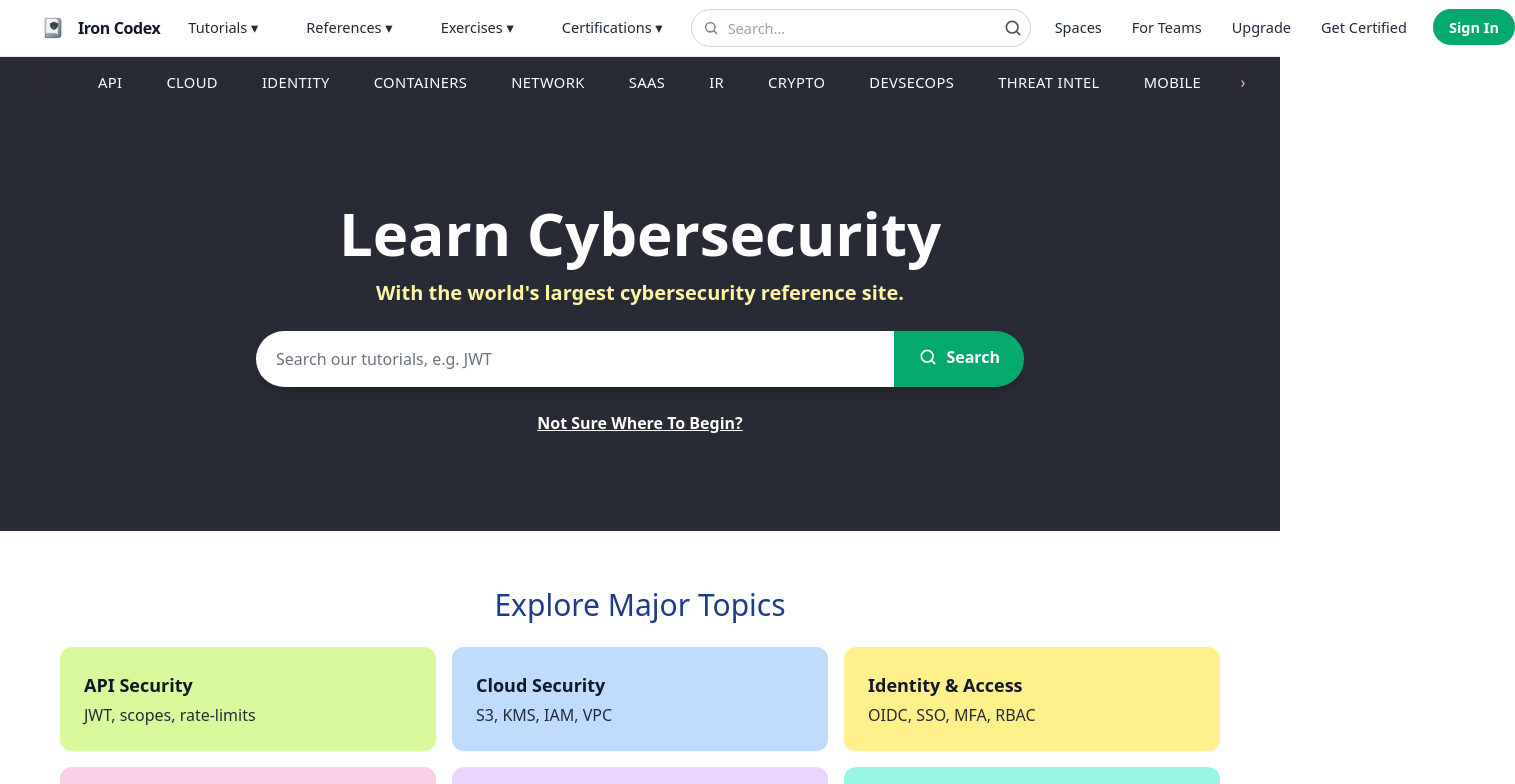
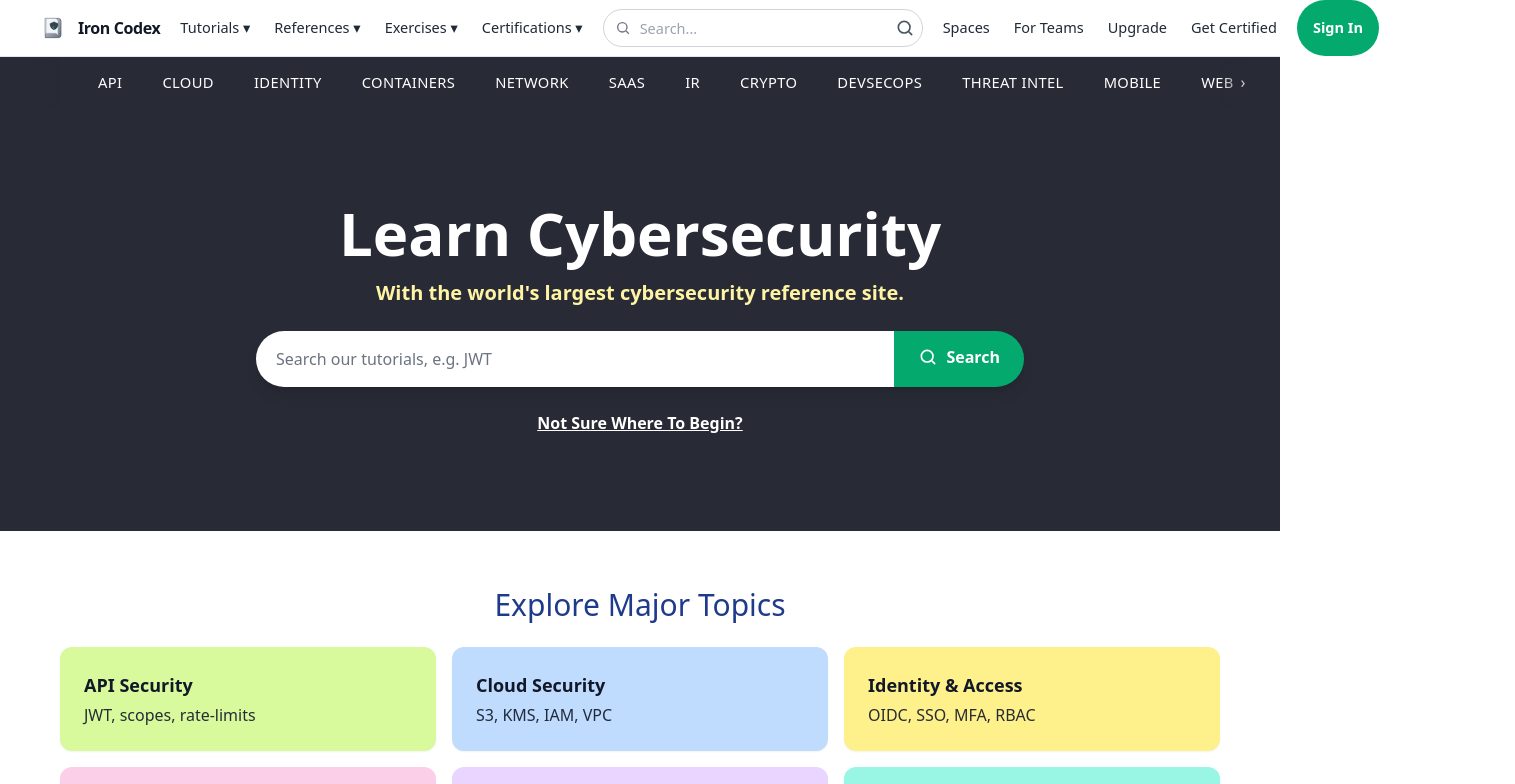
Before and after one commit to cp262808/Projects, a Next.js app in the folder iron-codex-w3-w3schools-next/: page / in a window 1280 px wide. Shown: the top 784 px of the page, 1515 px wide, since content can reach past the window. Built offline with nearby package versions, Linux system fonts and the light colour scheme.

Commit message:
Update NavBar.tsx

```diff
--- a/iron-codex-w3-w3schools-next/components/NavBar.tsx
+++ b/iron-codex-w3-w3schools-next/components/NavBar.tsx
@@ -34,7 +34,7 @@
     };
   }, []);
 
-  // Click-to-page (slightly smaller step)
+  // Click-to-page (kept modest)
   const pageScroll = (dir: "left" | "right") => {
     const el = scrollerRef.current;
     if (!el) return;
@@ -52,7 +52,7 @@
     holdDirRef.current = dir;
     const tick = () => {
       if (holdDirRef.current === null) return;
-      const speed = Math.max(3, Math.floor(el.clientWidth * 0.006)); // slower px/frame
+      const speed = Math.max(3, Math.floor(el.clientWidth * 0.006)); // px/frame
       el.scrollLeft += (holdDirRef.current === "left" ? -speed : speed);
       updateArrows();
       rafRef.current = requestAnimationFrame(tick);
@@ -71,30 +71,32 @@
 
   return (
     <header className="sticky top-0 z-50">
-      {/* Top white nav — tightened spacing */}
+      {/* Top white nav — items line up next to each other */}
       <div className="bg-white border-b">
-        <nav className="mx-auto max-w-[1240px] px-5 h-[56px] flex items-center gap-4 justify-between">
+        <nav className="mx-auto max-w-[1240px] px-5 h-[56px] flex items-stretch gap-0">
           {/* Brand */}
-          <Link href="/" className="flex items-center gap-2.5 shrink-0 whitespace-nowrap">
+          <Link href="/" className="flex items-center gap-2.5 shrink-0 whitespace-nowrap pr-2">
             <img src="/logo-ironcodex.svg" width="28" height="28" alt="Iron Codex" />
             <span className="font-extrabold tracking-tight text-gray-900">Iron Codex</span>
           </Link>
 
-          {/* Primary menu */}
-          <ul className="hidden lg:flex items-center gap-4 xl:gap-6 text-[14.5px] font-medium text-gray-800 whitespace-nowrap">
+          {/* Primary menu (no gaps; each link fills bar height) */}
+          <ul className="hidden lg:flex items-stretch gap-0 text-[14.5px] font-medium text-gray-800 whitespace-nowrap">
             {['Tutorials','References','Exercises','Certifications'].map((label)=> (
-              <li key={label}>
-                <button className="topnav-link">{label} ▾</button>
+              <li key={label} className="h-full">
+                <button className="topnav-link h-full">{label} ▾</button>
               </li>
             ))}
           </ul>
 
-          {/* Search + utils */}
-          <div className="flex items-center gap-2 md:gap-3 ml-auto">
-            <form action="/search" className="hidden md:flex items-center">
+          {/* Spacer to push search + utils to the right, but keep single row */}
+          <div className="flex-1 min-w-[8px]" />
+
+          {/* Search */}
+          <form action="/search" className="hidden md:flex items-stretch h-full">
             <label className="sr-only" htmlFor="header-search">Search</label>
-              <div className="relative">
-                <input id="header-search" name="q" type="search" placeholder="Search..." className="rounded-full border border-gray-300 bg-white pl-9 pr-10 w-[240px] md:w-[300px] lg:w-[340px] py-2 leading-5 text-[14.5px]" />
+            <div className="relative my-auto">
+              <input id="header-search" name="q" type="search" placeholder="Search..." className="rounded-full border border-gray-300 bg-white pl-9 pr-10 w-[240px] md:w-[300px] lg:w-[320px] py-2 leading-5 text-[14.5px]" />
               <svg aria-hidden className="w-4 h-4 absolute left-3 top-1/2 -translate-y-1/2 text-gray-500" viewBox="0 0 24 24" fill="none">
                 <circle cx="11" cy="11" r="7" stroke="currentColor" strokeWidth="2"/>
                 <path d="M20 20L17 17" stroke="currentColor" strokeWidth="2" strokeLinecap="round"/>
@@ -108,17 +110,20 @@
             </div>
           </form>
 
-            <ul className="hidden xl:flex items-center gap-1.5 text-[14.5px] font-medium text-gray-800 whitespace-nowrap">
-              <li><Link href="/spaces" className="topnav-link">Spaces</Link></li>
-              <li><Link href="/teams" className="topnav-link">For Teams</Link></li>
-              <li><Link href="/upgrade" className="topnav-link">Upgrade</Link></li>
-              <li><Link href="/certified" className="topnav-link">Get Certified</Link></li>
-              <li><Link href="/signin" className="ml-2 px-4 py-2 rounded-full bg-[#04AA6D] text-white font-semibold hover:brightness-95">Sign In</Link></li>
+          {/* Utility links (no gaps; same height as bar) */}
+          <ul className="hidden xl:flex items-stretch gap-0 text-[14.5px] font-medium text-gray-800 whitespace-nowrap pl-2">
+            {['Spaces','For Teams','Upgrade','Get Certified'].map((label)=> (
+              <li key={label} className="h-full">
+                <Link href={`/${label.toLowerCase().replace(/\s+/g,'-')}`} className="topnav-link h-full">{label}</Link>
+              </li>
+            ))}
+            <li className="h-full">
+              <Link href="/signin" className="px-4 inline-flex items-center h-full rounded-full bg-[#04AA6D] text-white font-semibold hover:brightness-95 ml-2">Sign In</Link>
+            </li>
           </ul>
-          </div>
 
           {/* Mobile burger */}
-          <button className="md:hidden ml-2 p-2" aria-expanded={open} aria-controls="navmenu" onClick={()=>setOpen(v=>!v)} aria-label="Toggle menu">
+          <button className="md:hidden ml-2 p-2 my-auto" aria-expanded={open} aria-controls="navmenu" onClick={()=>setOpen(v=>!v)} aria-label="Toggle menu">
             <div className="w-6 h-[2px] bg-black mb-1"></div>
             <div className="w-6 h-[2px] bg-black mb-1"></div>
             <div className="w-6 h-[2px] bg-black"></div>
@@ -126,7 +131,7 @@
         </nav>
       </div>
 
-      {/* Topics strip — smaller type/spacing, inset chevrons, slower hold scroll */}
+      {/* Topics strip — inset chevrons, hover-only chip shadows */}
       <div className="relative text-white" style={{backgroundColor:"#282A35"}}>
         <div className="relative mx-auto max-w-[1240px] px-5">
           {/* Arrows */}
@@ -161,10 +166,10 @@
           <div className="edge-fade edge-left" aria-hidden="true"></div>
           <div className="edge-fade edge-right" aria-hidden="true"></div>
 
-          {/* Topics chips (hover-only shadow) */}
+          {/* Topics chips */}
           <div
             ref={scrollerRef}
-            className="h-[50px] flex items-center gap-6 md:gap-6.5 overflow-x-auto uppercase text-[0.92rem] tracking-wide whitespace-nowrap topics-scroll ps-12 pe-12"
+            className="h-[50px] flex items-center gap-5 overflow-x-auto uppercase text-[0.92rem] tracking-wide whitespace-nowrap topics-scroll ps-12 pe-12"
           >
             {topics.map((t)=> (
               <Link
@@ -181,9 +186,11 @@
 
       {/* Scoped CSS */}
       <style jsx global>{`
-        .topnav-link{ display:inline-flex; align-items:center; padding: 9px 12px; border-radius: 6px; }
+        /* Top nav link: fill bar height so items line up edge-to-edge */
+        .topnav-link{ display:inline-flex; align-items:center; padding: 0 12px; border-radius: 6px; height: 100%; }
         .topnav-link:hover{ background:#f1f1f1; }
 
+        /* Ghost arrows + hover background/shadow */
         .topics-arrow-ghost{ position:absolute; top:0; bottom:0; width:34px; display:flex; align-items:center; justify-content:center; color: rgba(255,255,255,.78); z-index:25; }
         .topics-arrow-ghost:hover{ color:#fff; }
         .topics-arrow-ghost::before{ content:""; position:absolute; inset:0; background: transparent; transition: background .15s ease, box-shadow .15s ease; }
@@ -199,8 +206,8 @@
         .edge-left { left:0; background: linear-gradient(to right, rgba(40,42,53,1) 20%, rgba(40,42,53,0)); }
         .edge-right { right:0; background: linear-gradient(to left, rgba(40,42,53,1) 20%, rgba(40,42,53,0)); }
 
-        /* Topic chips: hover-only shadow (no default outline/border) */
-        .topics-chip{ padding: 7px 10px; border-radius: 8px; transition: box-shadow .15s ease, background .15s ease, color .15s ease; }
+        /* Topic chips: hover-only shadow */
+        .topics-chip{ display:inline-flex; align-items:center; padding: 7px 10px; border-radius: 8px; transition: box-shadow .15s ease, background .15s ease, color .15s ease; }
         .topics-chip:hover{ box-shadow: 0 4px 12px rgba(0,0,0,.26); background: rgba(255,255,255,.03); }
       `}</style>
     </header>
```
Lines whose indentation alone changed are shown as unchanged.
